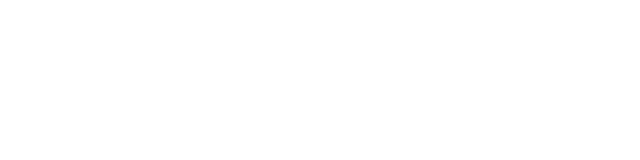
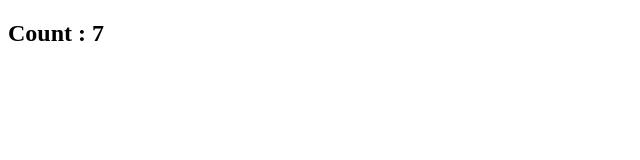
Before and after one commit to NeerajSharma30/React-Js, a React (Vite) app: page / in a window 1280 px wide. Shown: the top 160 px of the page, without its empty margins (0-640 px from the left). Built offline with nearby package versions, Linux system fonts and the light colour scheme.

Commit message:
UseEffectEvent

```diff
--- /dev/null
+++ b/src/All Topics/12_UseEffectEvent/Timer.jsx
@@ -0,0 +1,25 @@
+import { useState, useEffect, useEffectEvent } from "react";
+
+const Timer = () => {
+  const [count, setCount] = useState(0);
+
+  const OnTick = useEffectEvent(() => {
+    console.log(`Count : ${count}`);
+
+    setCount((c) => c + 1);
+  });
+  useEffect(() => {
+    const id = setInterval(() => {
+      OnTick();
+    }, 1000);
+
+    return () => clearInterval(id);
+  }, []);
+  return (
+    <>
+      <h2>Count : {count}</h2>
+    </>
+  );
+};
+
+export default Timer;
--- a/src/App.jsx
+++ b/src/App.jsx
@@ -23,9 +23,11 @@
 import Home from "./All Topics/10_Routs/Home";
 import About from "./All Topics/10_Routs/About";
 import Contect from "./All Topics/10_Routs/Contect";
+import Timer from "./All Topics/12_UseEffectEvent/Timer";
 
 const App = () => {
-  function User() {
+  {
+    /* function User() {
     console.log(useParams());
     const { id } = useParams();
     return <h2>User Profile For ID: {id}</h2>;
@@ -33,6 +35,7 @@
 
   function Notfound() {
     return <h1>404 Page Note Found</h1>;
+  }*/
   }
   return (
     <>
@@ -72,6 +75,8 @@
           <Route path="*" element={<User />} />
         </Routes>
       </BrowserRouter>*/}
+
+      <Timer />
     </>
   );
 };
```
